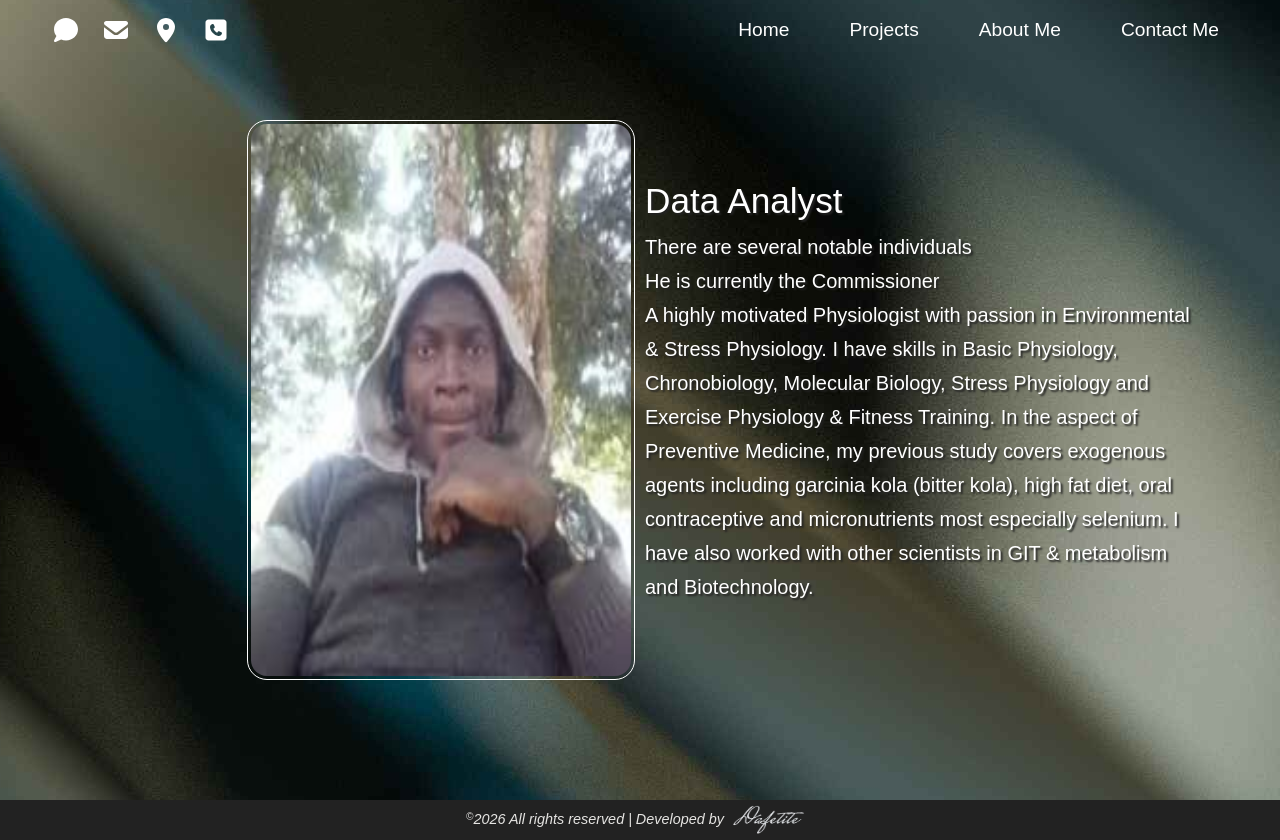
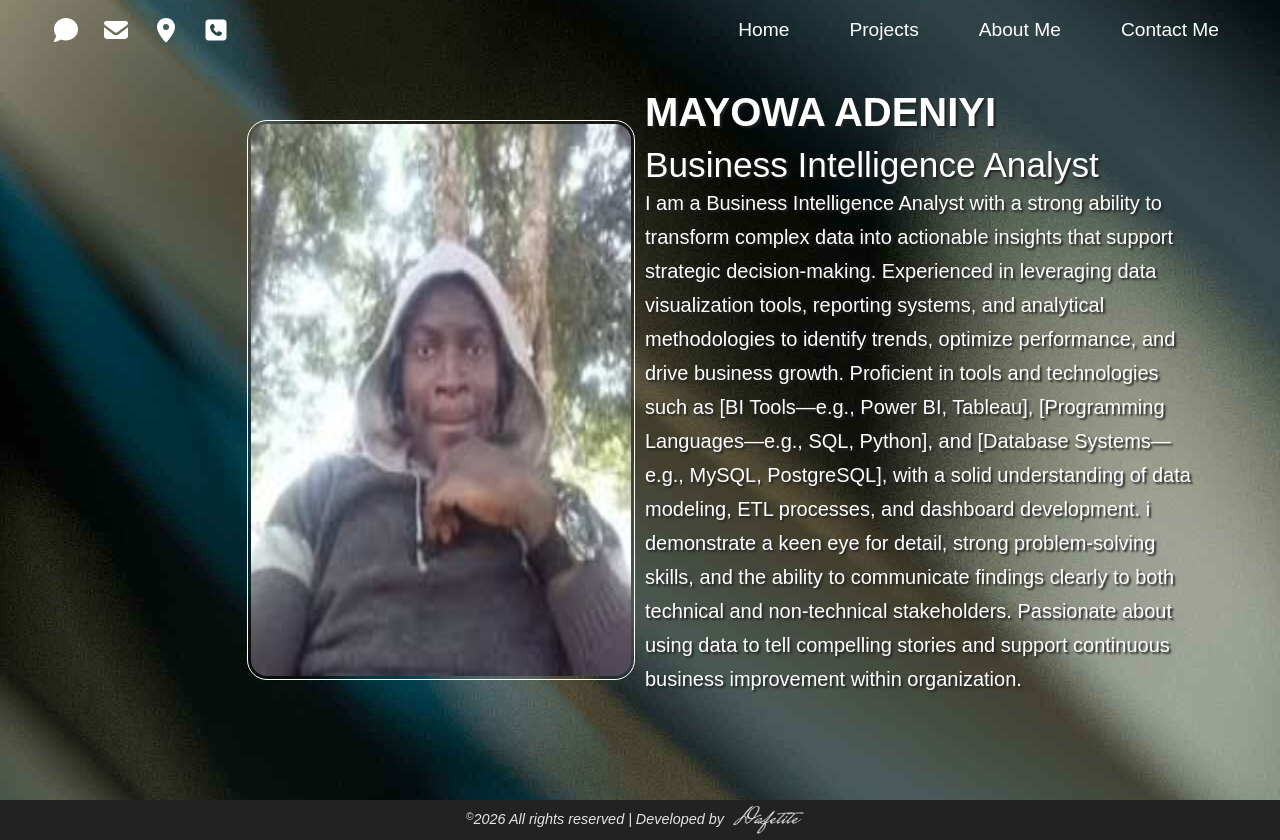
Before and after one commit to DafetiteOgaga/mayowa_adeniyi, a React (Create React App) app in the folder adeniyimayowa/: page / in a window 1280 px wide. Built offline with nearby package versions, Linux system fonts and the light colour scheme; a web font is replaced by a local one.

Commit message:
hero.js: edited pro summary

```diff
--- a/adeniyimayowa/src/components/hero.js
+++ b/adeniyimayowa/src/components/hero.js
@@ -9,11 +9,22 @@ function LandingPage() {
 				</div>
 				<div style={{margin: "auto"}}
 				className="mayor-hero-text-container-inner">
-					<h2 className="mayor-hero-title">Data Analyst</h2>
+					<h3 className="mayor-hero-name">Mayowa Adeniyi</h3>
+					<h2 className="mayor-hero-title mb-0">Business Intelligence Analyst</h2>
 					<p className="mayor-hero-subtitle">
-					There are several notable individuals
-					<br/>He is currently the Commissioner
-					<br/>A highly motivated Physiologist with passion in Environmental & Stress Physiology. I have skills in Basic Physiology, Chronobiology, Molecular Biology, Stress Physiology and Exercise Physiology & Fitness Training. In the aspect of Preventive Medicine, my previous study covers exogenous agents including garcinia kola (bitter kola), high fat diet, oral contraceptive and micronutrients most especially selenium. I have also worked with other scientists in GIT & metabolism and Biotechnology.
+						I am a Business Intelligence Analyst with a strong ability
+						to transform complex data into actionable insights that support strategic
+						decision-making. Experienced in leveraging data visualization tools,
+						reporting systems, and analytical methodologies to identify trends,
+						optimize performance, and drive business growth. Proficient in tools
+						and technologies such as [BI Tools—e.g., Power BI, Tableau],
+						[Programming Languages—e.g., SQL, Python], and [Database Systems—e.g.,
+						MySQL, PostgreSQL], with a solid understanding of data modeling, ETL
+						processes, and dashboard development. i demonstrate a keen eye for
+						detail, strong problem-solving skills, and the ability to communicate
+						findings clearly to both technical and non-technical stakeholders.
+						Passionate about using data to tell compelling stories and support
+						continuous business improvement within organization.
 					</p>
 				</div>
 			</div>
```
